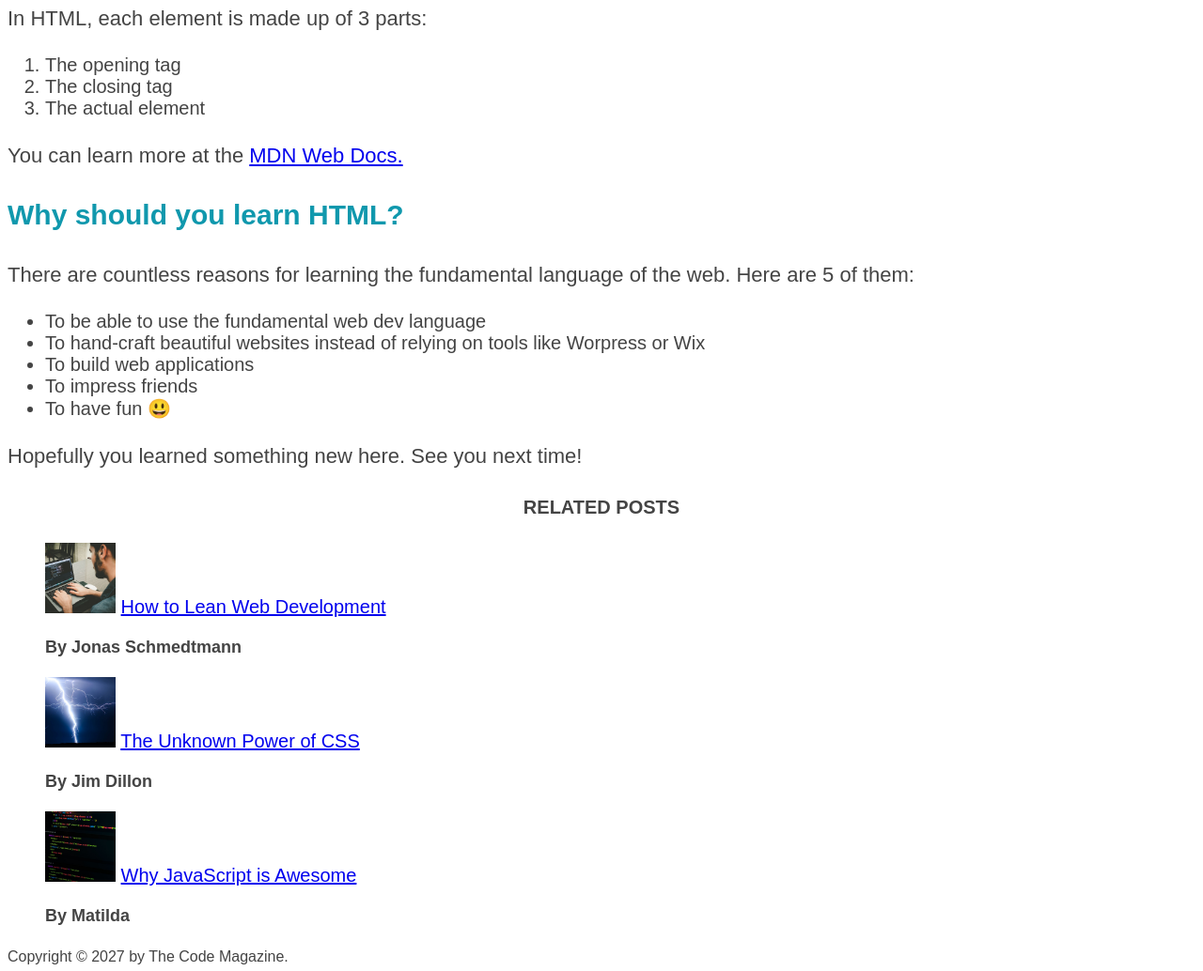
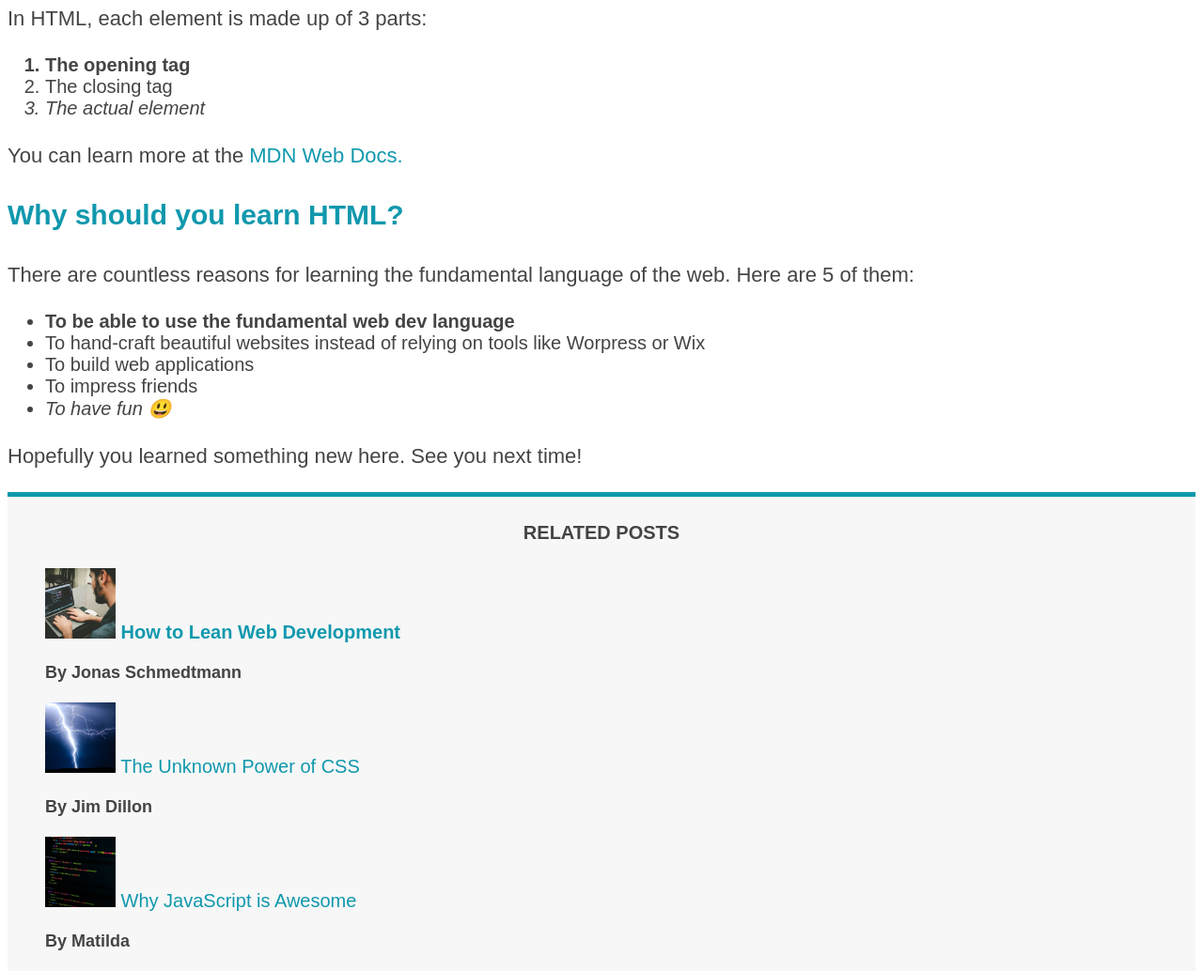
Before and after one commit to Discoveren/the-code-magazine, a plain HTML site: page index.html in a window 1280 px wide. Shown: the part 981-2015 px from the top of the page at 94% size. Drawn offline with Linux system fonts and the light colour scheme.

Commit message:
Added hyperlinks styling

```diff
--- a/assets/style.css
+++ b/assets/style.css
@@ -72,3 +72,59 @@ li {
 .main-header {
   background-color: #f7f7f7;
 }
+
+aside {
+  background-color: #f7f7f7;
+  border-top: 5px solid #1098ad;
+  border-bottom: 5px solid #1098ad;
+}
+
+body {
+}
+
+/* .first-li {
+  font-weight: bold;
+} */
+
+li:nth-child(1) {
+  font-weight: bold;
+}
+
+li:last-child {
+  font-style: italic;
+}
+
+li:nth-child(even) {
+  /* color: red; */
+}
+
+/* Misconception: this won't work! */
+article p:first-child {
+  color: red;
+}
+
+/* Styling links */
+
+a:link {
+  color: #1098ad;
+  text-decoration: none;
+}
+
+a:visited {
+  color: #1098ad;
+}
+
+a:hover {
+  color: orangered;
+  font-weight: bold;
+  text-decoration: underline orangered;
+}
+
+a:active {
+  background-color: black;
+  font-style: italic;
+}
+
+/* The order of the state is important. It has to be this exact order. */
+
+/* LVHA */
--- a/index.html
+++ b/index.html
@@ -78,7 +78,7 @@ render html:5 -->
       <p>In HTML, each element is made up of 3 parts:</p>
 
       <ol>
-        <li>The opening tag</li>
+        <li class="first-li">The opening tag</li>
         <li>The closing tag</li>
         <li>The actual element</li>
       </ol>
@@ -98,7 +98,9 @@ render html:5 -->
         web. Here are 5 of them:
       </p>
       <ul>
-        <li>To be able to use the fundamental web dev language</li>
+        <li class="first-li">
+          To be able to use the fundamental web dev language
+        </li>
         <li>
           To hand-craft beautiful websites instead of relying on tools like
           Worpress or Wix
```
